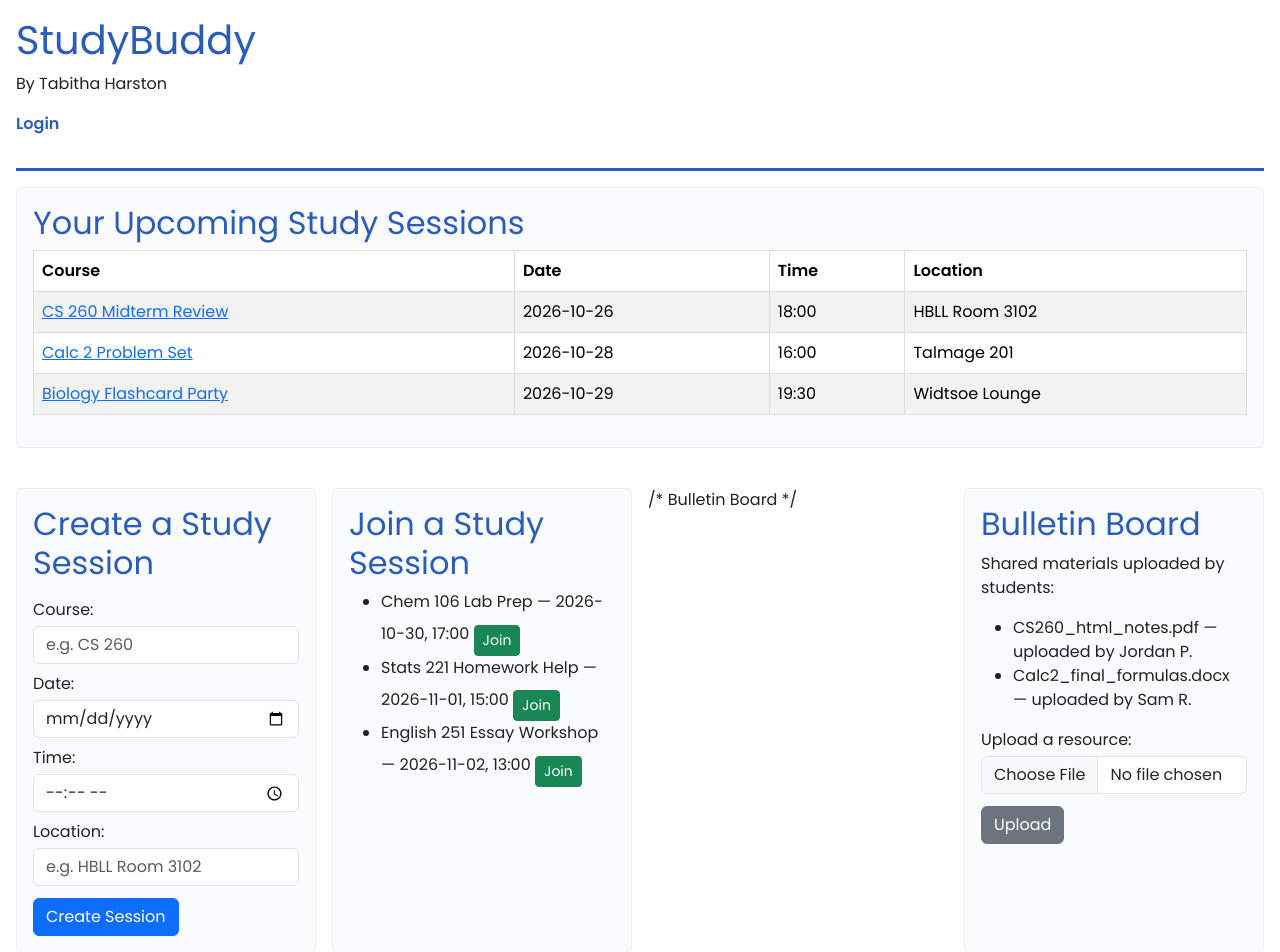
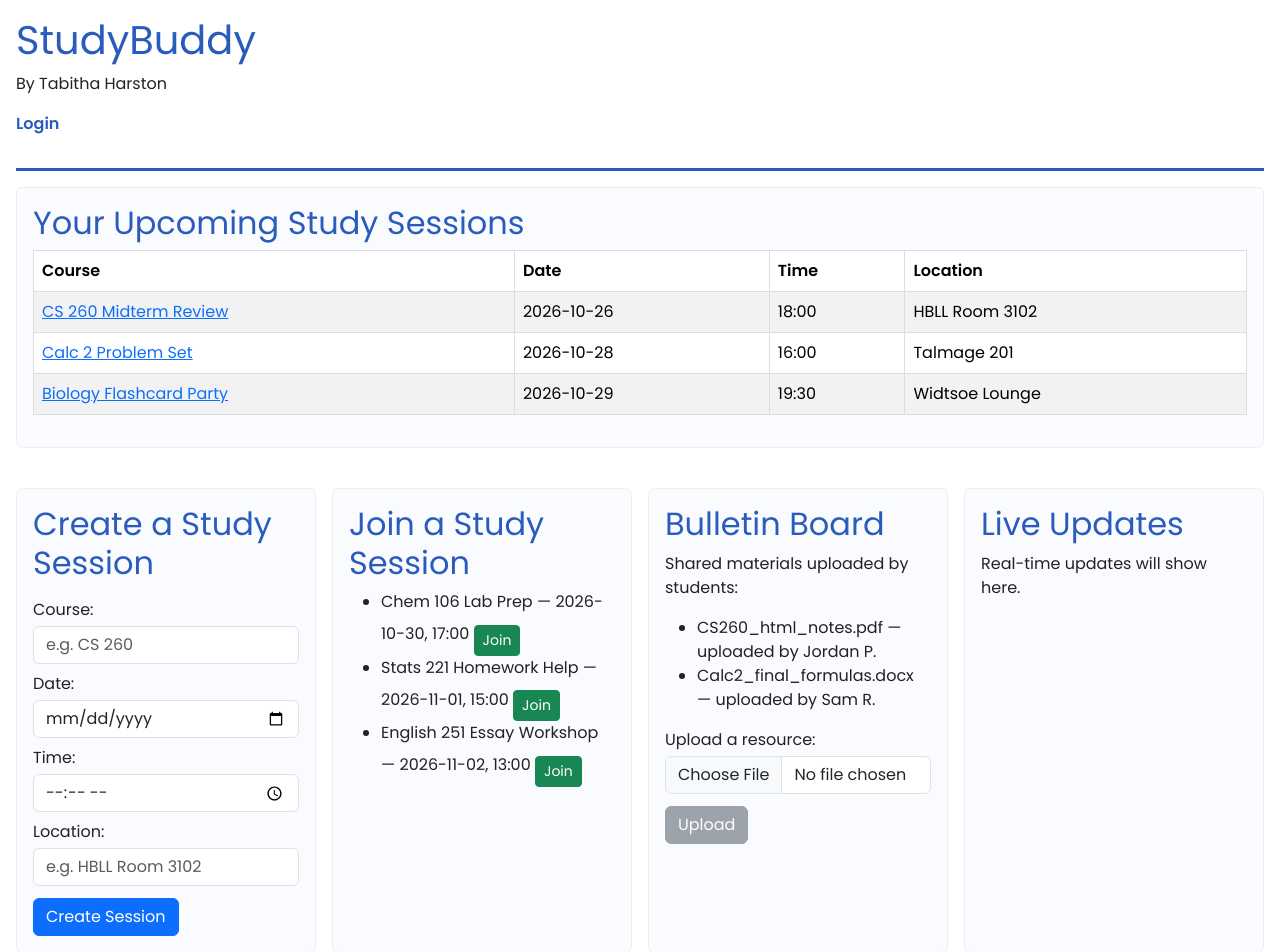
Before and after one commit to tabithaharston/StudyBuddy-Startup, a React (Vite) app: page /dashboard in a window 1280 px wide. Shown: the top 952 px of the page. Built offline with nearby package versions, Linux system fonts and the light colour scheme.

Commit message:
Connect upload form so new resources appear on the bulletin board

```diff
--- a/src/dashboard/dashboard.jsx
+++ b/src/dashboard/dashboard.jsx
@@ -129,7 +129,7 @@ export function Dashboard() {
         )}
       </section>
 
-      /* Bulletin Board */
+      {/* Bulletin Board */}
       <section>
         <h2>Bulletin Board</h2>
         {/* Shared study resources */}
@@ -139,10 +139,10 @@ export function Dashboard() {
             <li key={i}>{r.name} — uploaded by {r.uploader}</li>
           ))}
         </ul>
-        <form>
+        <form onSubmit={uploadResource}>
           <label htmlFor="resourceFile">Upload a resource:</label>
-          <input type="file" id="resourceFile" name="resourceFile" className="form-control" />
-          <button type="submit" className="btn btn-secondary">Upload</button>
+          <input type="file" id="resourceFile" name="resourceFile" className="form-control" onChange={(e) => setFileName(e.target.files[0] ? e.target.files[0].name : '')} />
+          <button type="submit" className="btn btn-secondary" disabled={!fileName}>Upload</button>
         </form>
       </section>
 
```
